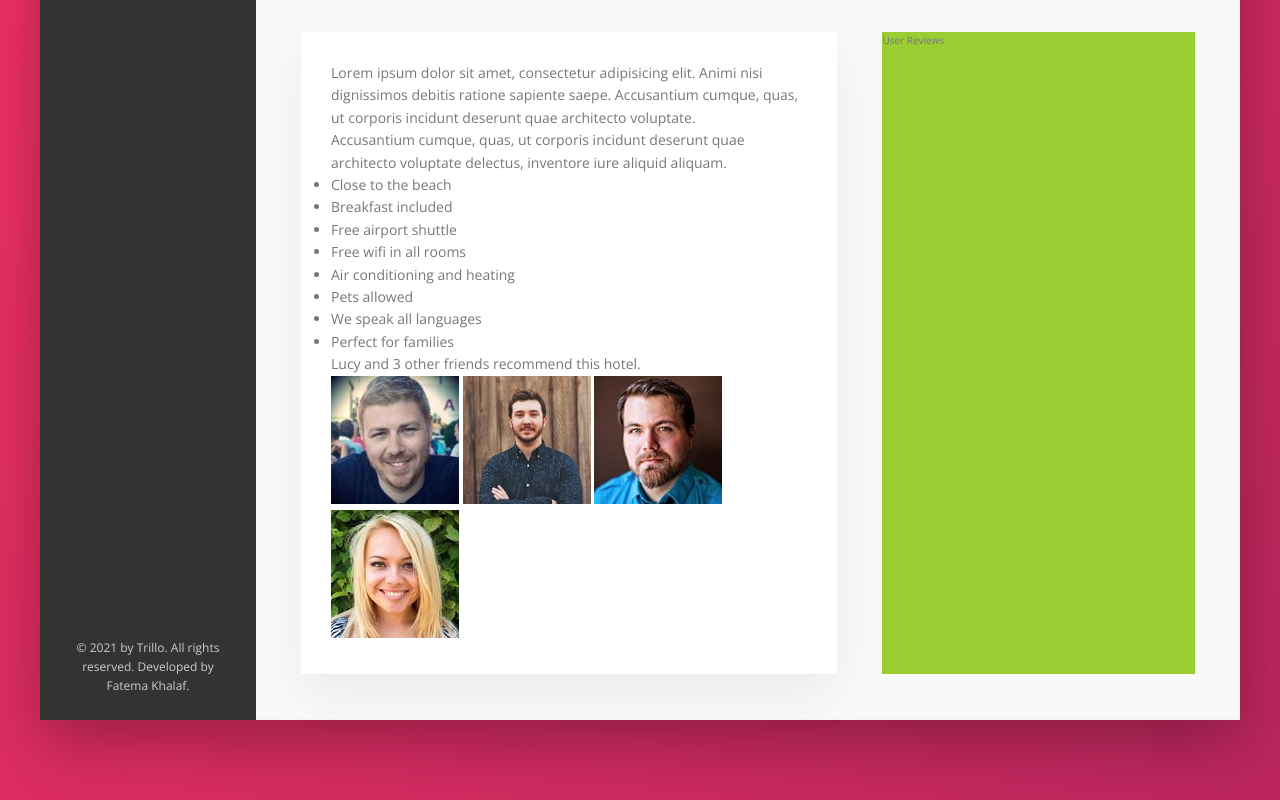
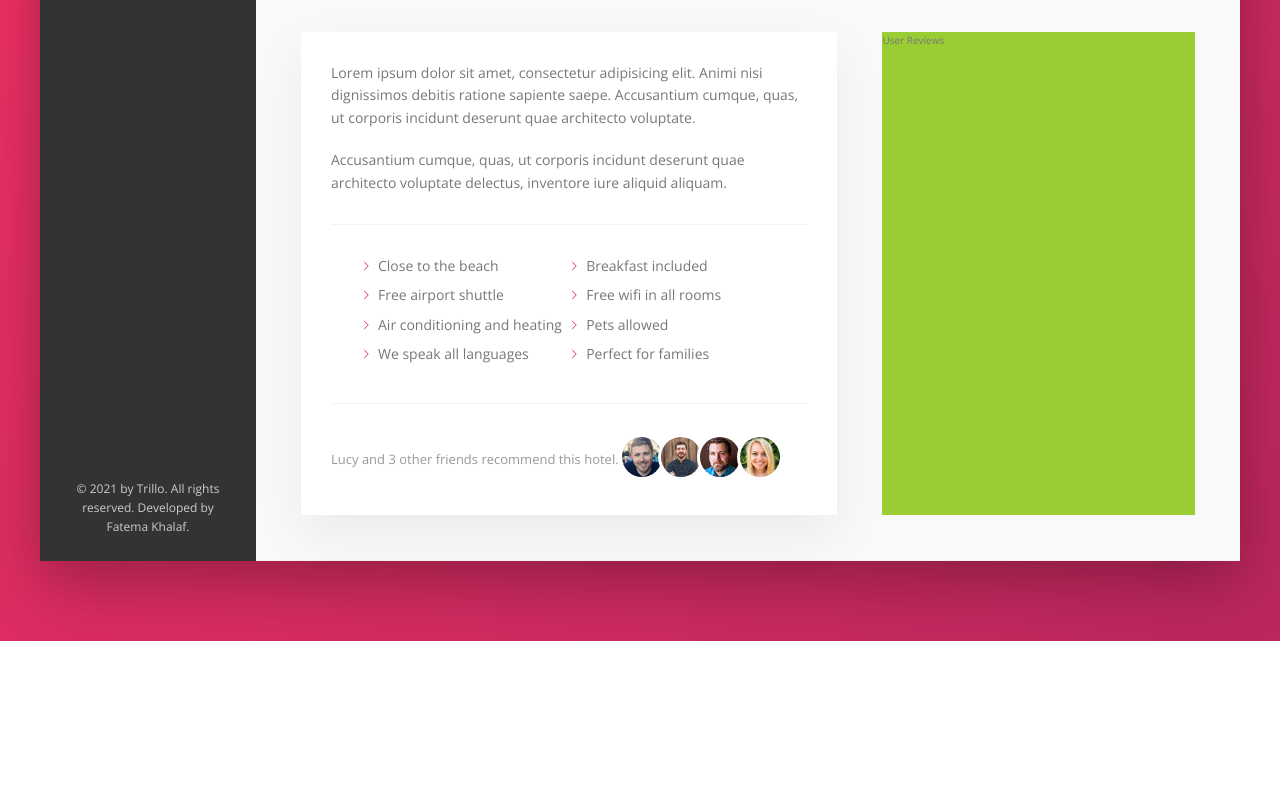
Before and after one commit to fatema-khalaf/Trillo, a website: page index.html in a window 1280 px wide. Shown: the part 615-1415 px from the top of the page. After the commit the page ends 1256 px from the top, so only its background shows below. Drawn offline with nearby package versions, Linux system fonts and the light colour scheme.

Commit message:
Video-83
'Video-83'

```diff
--- a/index.html
+++ b/index.html
@@ -183,22 +183,22 @@
                   <img
                     src="img/user-3.jpg"
                     alt="Friend 1"
-                    class="recommend__photp"
+                    class="recommend__photo"
                   />
                   <img
                     src="img/user-4.jpg"
                     alt="Friend 2"
-                    class="recommend__photp"
+                    class="recommend__photo"
                   />
                   <img
                     src="img/user-5.jpg"
                     alt="Friend 3"
-                    class="recommend__photp"
+                    class="recommend__photo"
                   />
                   <img
                     src="img/user-6.jpg"
                     alt="Friend 4"
-                    class="recommend__photp"
+                    class="recommend__photo"
                   />
                 </div>
               </div>
--- a/sass/_component.scss
+++ b/sass/_component.scss
@@ -269,3 +269,66 @@
     box-shadow: none;
   }
 }
+
+//////////////////////////////////////
+// PARAGRAPH
+.paragraph:not(:last-of-type) {
+  margin-bottom: 2rem;
+}
+
+//////////////////////////////////////
+// LIST
+.list {
+  list-style: none;
+  margin: 3rem 0;
+  padding: 3rem;
+  border-top: var(--line);
+  border-bottom: var(--line);
+
+  display: flex;
+  flex-wrap: wrap;
+  &__item {
+    flex: 0 0 50%;
+    margin-bottom: 0.7rem;
+  }
+  &__item::before {
+    content: "";
+    display: inline-block;
+    height: 1rem;
+    width: 1rem;
+    margin-right: 0.7rem;
+    // Older browsers
+    //background-image: url(../img/chevron-thin-right.svg);
+    //background-size: cover;
+    //Newer browser - maske
+    background-color: var(--color-primary);
+    -webkit-mask-image: url(../img/chevron-thin-right.svg);
+    -webkit-mask-size: cover;
+    mask-image: url(../img/chevron-thin-right.svg);
+    mask-size: cover;
+  }
+}
+
+//////////////////////////////////////
+// RECOMMEND
+.recommend {
+  font-size: 1.3rem;
+  color: var(--color-grey-dark-3);
+  display: flex;
+  align-items: center;
+  &__photo {
+    box-sizing: content-box;
+    height: 4rem;
+    width: 4rem;
+    border-radius: 50%;
+    border: 3px solid #fff;
+    &:not(:last-child) {
+      margin-right: -1rem;
+    }
+  }
+  &__count {
+    margin-right: auto;
+  }
+  &__friends {
+  }
+}
```
Also changed, not shown: css/style.css, img/circle-right.svg (added).
